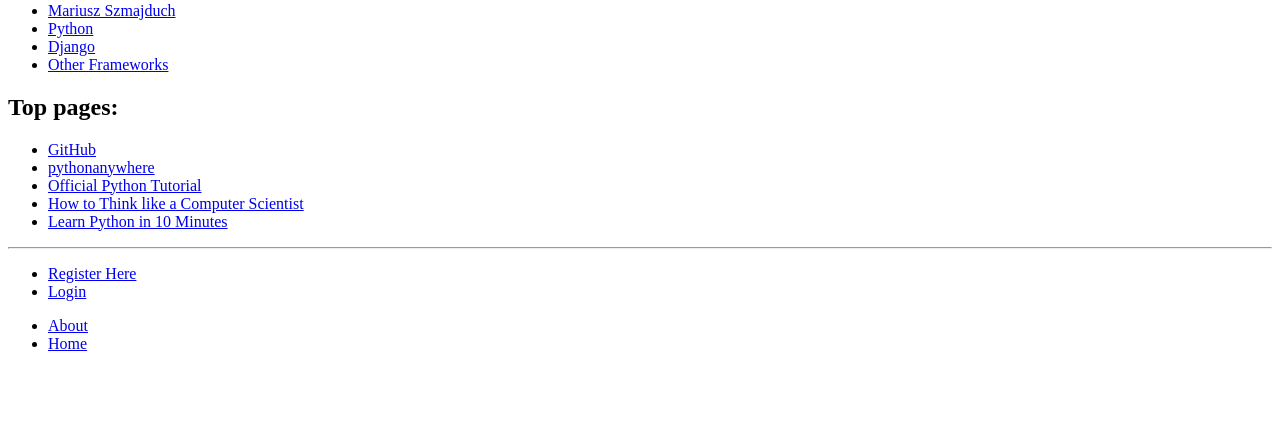
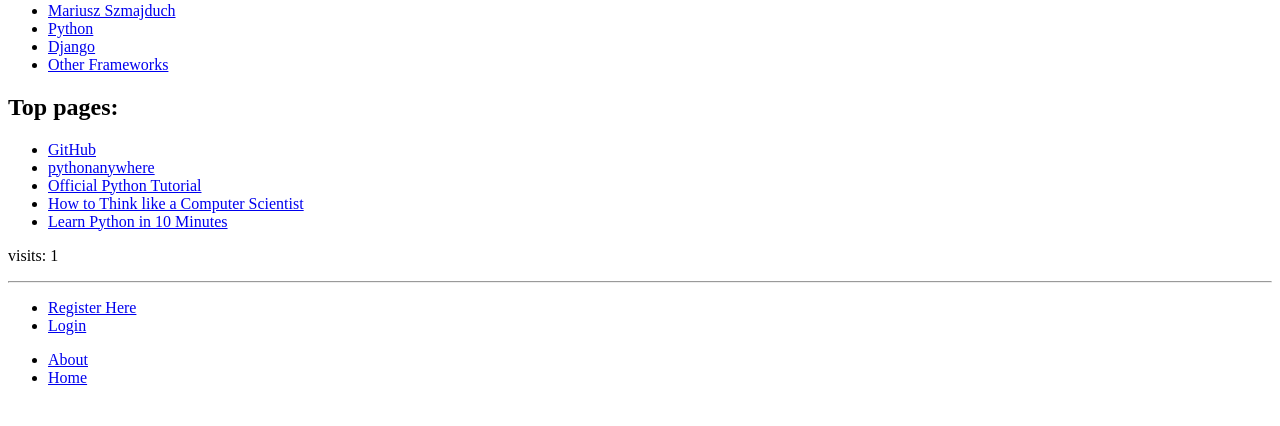
Before and after one commit to 2089488/tangowithdjango, a Django app: page /rango/ in a window 1280 px wide. Shown: the part 374-800 px from the top of the page. Run offline with Django 3.2, Linux system fonts and the light colour scheme; data comes from the database, SQL or seed files in the repository; both versions use the stored data as it was after the commit.

Commit message:
Chapter 11 completed. Adds support for cookies. Works as expected

```diff
--- a/tango_with_django_project/rango/views.py
+++ b/tango_with_django_project/rango/views.py
@@ -4,29 +4,54 @@
 from rango.forms import CategoryForm, PageForm, UserForm, UserProfileForm
 from django.contrib.auth import authenticate, login
 from django.contrib.auth.decorators import login_required
+from datetime import datetime
 
 def index(request):
 
-    # Query the database for a list of ALL categories currently stored.
-    # Order the categories by no. likes in descending order.
-    # Retrieve the top 5 only - or all if less than 5.
-    # Place the list in our context_dict dictionary which will be passed to the template engine.
     category_list = Category.objects.order_by('-likes')[:5]
-    pages_list = Page.objects.order_by('-views')[:5]
-    context_dict = {'categories': category_list,
-                    'pages': pages_list}
+    page_list = Page.objects.order_by('-views')[:5]
 
-    # Return a rendered response to send to the client.
-    # We make use of the shortcut function to make our lives easier.
-    # Note that the first parameter is the template we wish to use.
+    context_dict = {'categories': category_list, 'pages': page_list}
 
-    return render(request, 'rango/index.html', context_dict)
+    visits = request.session.get('visits')
+    if not visits:
+        visits = 1
+    reset_last_visit_time = False
+
+    last_visit = request.session.get('last_visit')
+    if last_visit:
+        last_visit_time = datetime.strptime(last_visit[:-7], "%Y-%m-%d %H:%M:%S")
+
+        if (datetime.now() - last_visit_time).seconds > 0:
+            # ...reassign the value of the cookie to +1 of what it was before...
+            visits = visits + 1
+            # ...and update the last visit cookie, too.
+            reset_last_visit_time = True
+    else:
+        # Cookie last_visit doesn't exist, so create it to the current date/time.
+        reset_last_visit_time = True
+
+    if reset_last_visit_time:
+        request.session['last_visit'] = str(datetime.now())
+        request.session['visits'] = visits
+    context_dict['visits'] = visits
+
+
+    response = render(request,'rango/index.html', context_dict)
+
+    return response
 
 def about(request):
+
+    if request.session.get('visits'):
+        count = request.session.get('visits')
+    else:
+        count = 0
 
     context_dict = {
         'my_name' : 'Mariusz Szmajduch',
         'student_id' : "2089488",
+        'visits': count,
     }
 
     return render(request, 'rango/about.html', context_dict)
--- a/tango_with_django_project/tango_with_django_project/settings.py
+++ b/tango_with_django_project/tango_with_django_project/settings.py
@@ -30,6 +30,7 @@
 
 ALLOWED_HOSTS = []
 
+SESSION_EXPIRE_AT_BROWSER_CLOSE = True
 
 # Application definition
 
--- a/tango_with_django_project/templates/rango/about.html
+++ b/tango_with_django_project/templates/rango/about.html
@@ -14,4 +14,7 @@
     <P>
         <a href="{% url 'aboutme' %}">more about me...</a>
     </P>
+    <p>
+        page visited {{ visits }} times.
+    </p>
 {% endblock %}
--- a/tango_with_django_project/templates/rango/index.html
+++ b/tango_with_django_project/templates/rango/index.html
@@ -36,4 +36,7 @@
             <strong>no pages currently</strong>
         {% endif %}
     </p>
+<p>
+    visits: {{ visits }}
+</p>
 {% endblock %}
```
Also changed, not shown: tango_with_django_project/db.sqlite3, 2 other files.
